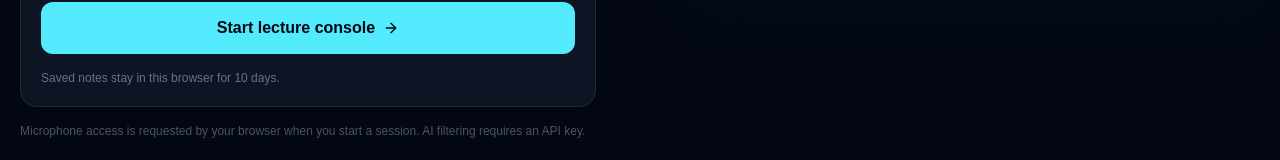
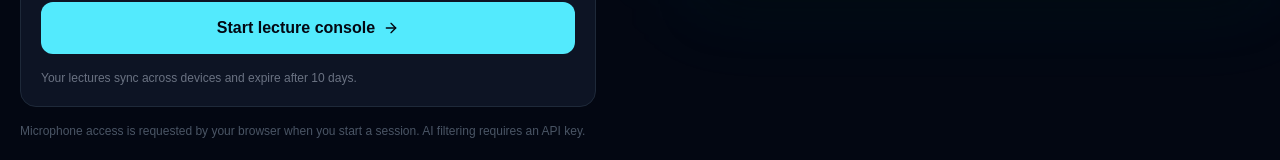
Before and after one commit to uchihavamfyre-maker/Lecture-DVR, a Next.js app: page / in a window 1280 px wide. Shown: the part 743-903 px from the top of the page. Built offline with nearby package versions, Linux system fonts and the light colour scheme.

Commit message:
Require account before starting cross-device lecture capture

```diff
--- a/src/app/page.tsx
+++ b/src/app/page.tsx
@@ -8,10 +8,17 @@ export default function HomePage() {
   const router = useRouter();
   const [courseCode, setCourseCode] = useState("");
   const [lectureTitle, setLectureTitle] = useState("");
-  const start = (event: React.FormEvent<HTMLFormElement>) => {
+  const [starting, setStarting] = useState(false);
+  const start = async (event: React.FormEvent<HTMLFormElement>) => {
     event.preventDefault();
+    setStarting(true);
     const query = new URLSearchParams({ courseCode: courseCode.trim(), title: lectureTitle.trim() || "Lecture" });
-    router.push("/session/" + crypto.randomUUID() + "?" + query.toString());
+    const destination = "/session/" + crypto.randomUUID() + "?" + query.toString();
+    try {
+      const response = await fetch("/api/auth/me");
+      const data = await response.json();
+      router.push(data.user ? destination : "/account?next=" + encodeURIComponent(destination));
+    } catch { router.push("/account?next=" + encodeURIComponent(destination)); }
   };
   return (
     <main className="min-h-screen overflow-hidden bg-gray-950 text-gray-100">
@@ -25,7 +32,7 @@ export default function HomePage() {
           <div className="mb-6 inline-flex items-center gap-2 rounded-full border border-cyan-400/20 bg-cyan-400/5 px-3 py-1.5 text-xs font-medium text-cyan-200"><Zap className="h-3.5 w-3.5" /> Your lecture, decoded in real time</div>
           <h1 className="max-w-3xl text-5xl font-semibold leading-[1.04] tracking-tight sm:text-6xl xl:text-7xl">Never lose the <span className="text-cyan-300">important part.</span></h1>
           <p className="mt-6 max-w-xl text-lg leading-8 text-gray-400">Lecture DVR listens to the lecture, keeps the raw transcript, and surfaces the academic signals worth revisiting: exam hints, deadlines, formulas, and core facts.</p>
-          <form onSubmit={start} className="mt-9 max-w-xl space-y-4 rounded-2xl border border-gray-800 bg-gray-900/80 p-5"><div><label htmlFor="courseCode" className="mb-2 block text-sm font-medium text-gray-200">Subject code *</label><input id="courseCode" required maxLength={40} value={courseCode} onChange={(event) => setCourseCode(event.target.value)} placeholder="e.g. FPE-301" className="w-full rounded-xl border border-gray-700 bg-gray-950 px-4 py-3 text-sm text-white outline-none focus:border-cyan-400" /></div><div><label htmlFor="lectureTitle" className="mb-2 block text-sm font-medium text-gray-200">Lecture name (optional)</label><input id="lectureTitle" maxLength={120} value={lectureTitle} onChange={(event) => setLectureTitle(event.target.value)} placeholder="e.g. Cell organelles and mitochondria" className="w-full rounded-xl border border-gray-700 bg-gray-950 px-4 py-3 text-sm text-white outline-none focus:border-cyan-400" /></div><button type="submit" className="inline-flex w-full items-center justify-center gap-2 rounded-xl bg-cyan-300 px-5 py-3.5 font-semibold text-gray-950 transition hover:bg-cyan-200">Start lecture console <ArrowRight className="h-4 w-4" /></button><p className="text-xs text-gray-500">Saved notes stay in this browser for 10 days.</p></form>
+          <form onSubmit={start} className="mt-9 max-w-xl space-y-4 rounded-2xl border border-gray-800 bg-gray-900/80 p-5"><div><label htmlFor="courseCode" className="mb-2 block text-sm font-medium text-gray-200">Subject code *</label><input id="courseCode" required maxLength={40} value={courseCode} onChange={(event) => setCourseCode(event.target.value)} placeholder="e.g. FPE-301" className="w-full rounded-xl border border-gray-700 bg-gray-950 px-4 py-3 text-sm text-white outline-none focus:border-cyan-400" /></div><div><label htmlFor="lectureTitle" className="mb-2 block text-sm font-medium text-gray-200">Lecture name (optional)</label><input id="lectureTitle" maxLength={120} value={lectureTitle} onChange={(event) => setLectureTitle(event.target.value)} placeholder="e.g. Cell organelles and mitochondria" className="w-full rounded-xl border border-gray-700 bg-gray-950 px-4 py-3 text-sm text-white outline-none focus:border-cyan-400" /></div><button type="submit" className="inline-flex w-full items-center justify-center gap-2 rounded-xl bg-cyan-300 px-5 py-3.5 font-semibold text-gray-950 transition hover:bg-cyan-200">Start lecture console <ArrowRight className="h-4 w-4" /></button><p className="text-xs text-gray-500">Your lectures sync across devices and expire after 10 days.</p></form>
           <p className="mt-4 text-xs text-gray-600">Microphone access is requested by your browser when you start a session. AI filtering requires an API key.</p>
         </div>
         <div className="relative">
```
